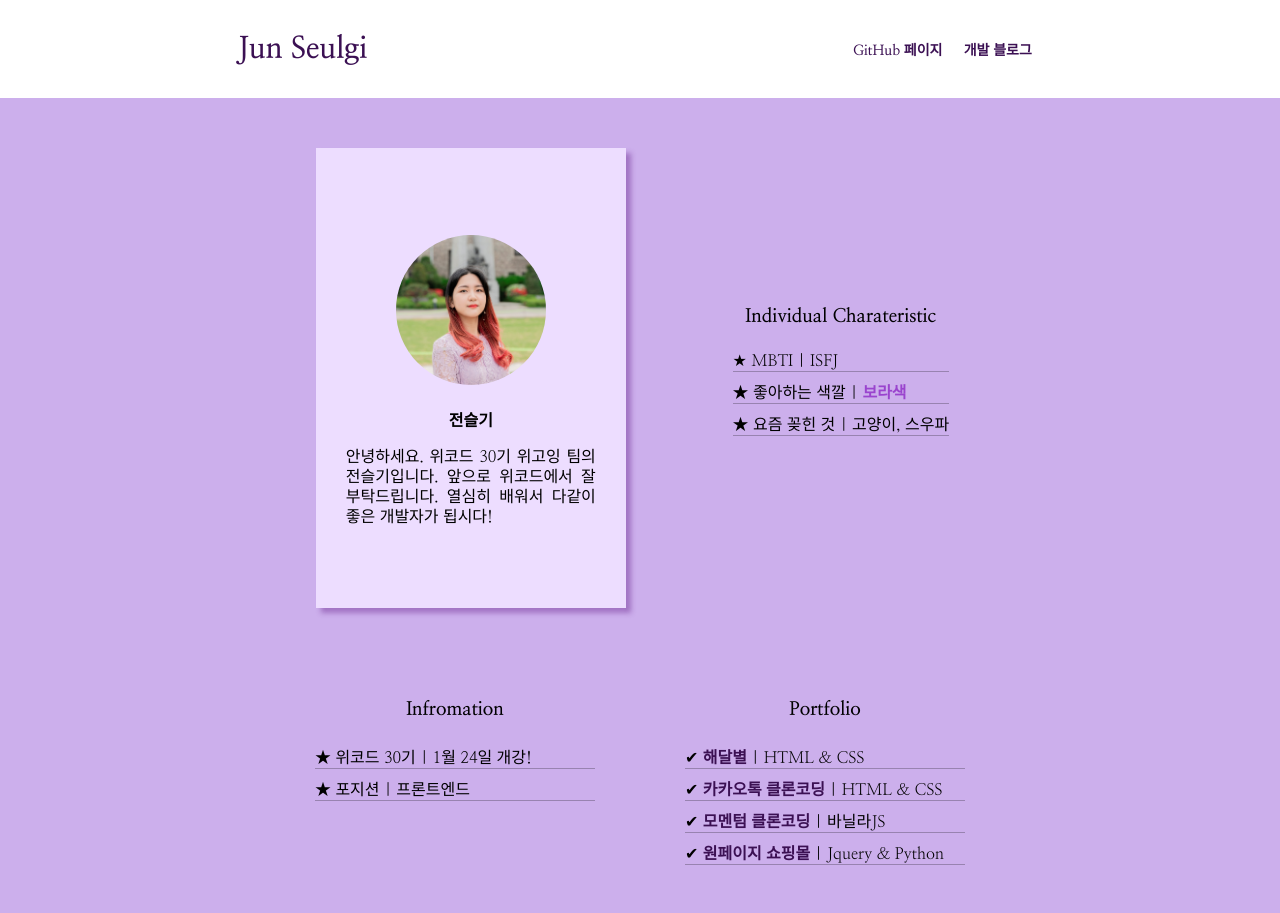
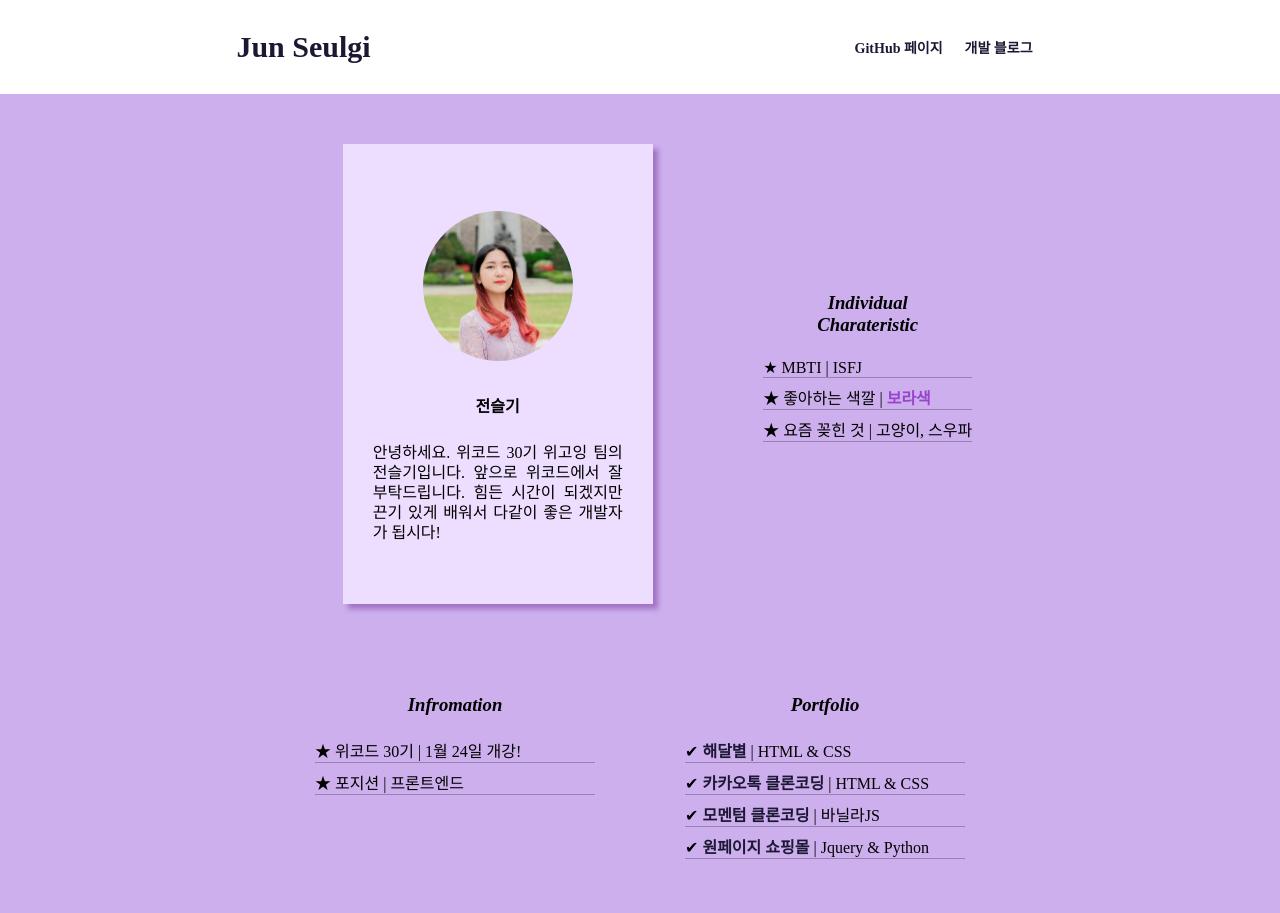
Before and after one commit to JUNSEULGI/introducing, a plain HTML site: page index.html in a window 1280 px wide. Drawn offline with Linux system fonts and the light colour scheme; a web font is replaced by a local one.

Commit message:
글꼴 변경

```diff
--- a/index.html
+++ b/index.html
@@ -26,11 +26,12 @@
           <h4>전슬기</h4>
           <p>
             안녕하세요. 위코드 30기 위고잉 팀의 전슬기입니다. 앞으로 위코드에서
-            잘 부탁드립니다. 열심히 배워서 다같이 좋은 개발자가 됩시다!
+            잘 부탁드립니다. 힘든 시간이 되겠지만 끈기 있게 배워서 다같이 좋은
+            개발자가 됩시다!
           </p>
         </div>
         <div class="box">
-          <h3>Individual Charateristic</h3>
+          <h3>Individual<br />Charateristic</h3>
           <ul>
             <li>MBTI | ISFJ</li>
             <li>좋아하는 색깔 | <span class="purple">보라색</span></li>
--- a/style.css
+++ b/style.css
@@ -1,4 +1,4 @@
-@import url("https://fonts.googleapis.com/css2?family=Nanum+Myeongjo:wght@400;700;800&family=Sunflower:wght@300;500;700&display=swap");
+@import url("https://fonts.googleapis.com/css2?family=Noto+Serif+KR:wght@400;600;700;900&display=swap");
 
 body {
   background-color: rgb(204, 175, 236);
@@ -7,8 +7,7 @@ body {
   flex-direction: column;
   align-items: center;
   margin: auto;
-  font-family: "Nanum Myeongjo", serif;
-  font-weight: 400;
+  font-family: "Noto Serif KR", serif;
 }
 
 header {
@@ -22,11 +21,12 @@ h1 {
   text-align: center;
   margin: 30px 0px;
   font-size: 30px;
-  color: rgb(59, 16, 83);
+  color: #1c1834;
 }
 .links {
   width: 200px;
   display: flex;
+  flex-wrap: wrap;
   justify-content: space-around;
   font-size: 14px;
 }
@@ -35,7 +35,11 @@ h3,
 h4 {
   margin: 0;
   text-align: center;
-  font-weight: 700;
+  font-weight: 800;
+}
+
+h3 {
+  font-style: oblique;
 }
 
 img {
@@ -48,15 +52,15 @@ p {
   line-height: 20px;
 }
 span {
-  font-weight: 700;
+  font-weight: 600;
 }
 a {
-  color: rgb(59, 16, 83);
-  font-weight: 700;
+  color: #1c1834;
+  font-weight: 600;
   text-decoration: none;
 }
 a:hover {
-  color: rgb(68, 141, 201);
+  color: #44366b;
 }
 
 .box {
@@ -74,7 +78,11 @@ a:hover {
   background-color: rgb(237, 221, 255);
   padding: 30px;
   box-shadow: 5px 5px 5px rgba(115, 48, 151, 0.479);
-  margin: 50px 0;
+  margin: 50px;
+}
+.square h4 {
+  font-weight: 800;
+  padding: 10px 0;
 }
 
 .column {
```
